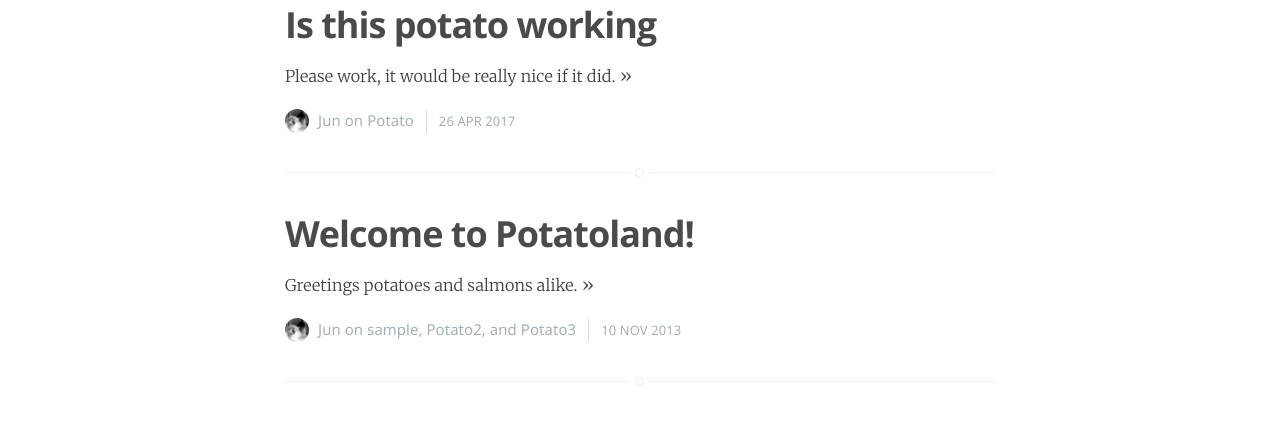
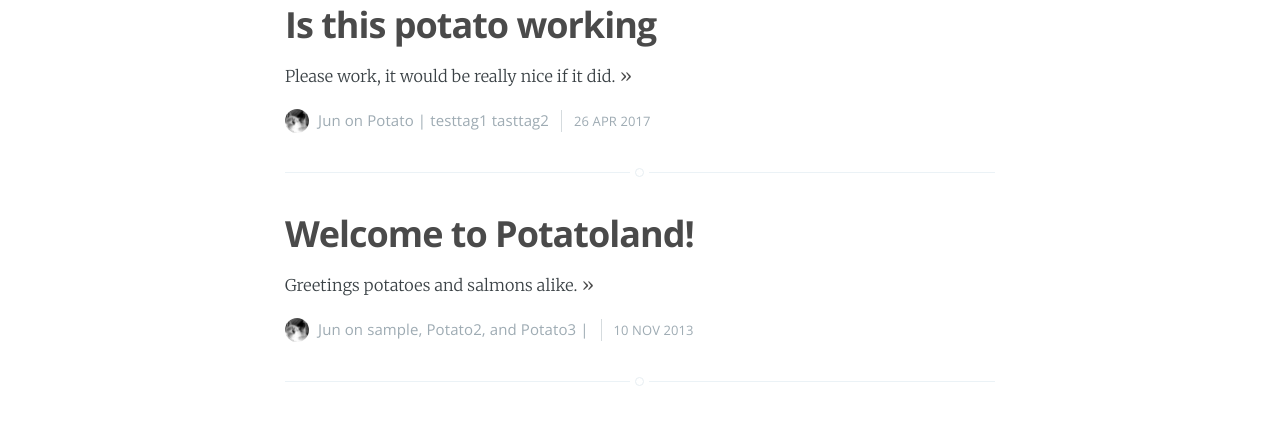
Before and after one commit to ItsJun/JekyllBlog, a Jekyll site: the page built from index.html, in a window 1280 px wide. Shown: the part 406-836 px from the top of the page. Built offline with Jekyll 4.4.1, drawn with Linux system fonts in a browser that asks for light colours; the list of posts is cut into pages by our own code.

Commit message:
index...

```diff
--- a/index.html
+++ b/index.html
@@ -34,12 +34,8 @@ about: 'about.html'
         {% include pagination.html %}
     </div>
 
- {% if post.tags %} |
-  {% for tag in post.tags %}
-    <a href="{{ site.baseurl }}{{ site.tag_page }}#{{ tag | slugify }}" class="post-tag">{{ tag }}</a>
-  {% endfor %}
-{% endif %}
-    {% for post in paginator.posts %}
+
+ {% for post in paginator.posts %}
 
     <article class="post">
         <header class="post-header">
@@ -56,6 +52,12 @@ about: 'about.html'
             {% if post.categories.size > 0 %}
                 {{ post.categories | array_to_sentence_string | prepend: 'on ' }}
             {% endif %}
+             {% if post.tags %} |
+  {% for tag in post.tags %}
+    <a href="{{ site.baseurl }}{{ site.tag_page }}#{{ tag | slugify }}" class="post-tag">{{ tag }}</a>
+  {% endfor %}
+{% endif %}
+
             <time class="post-date" datetime="{{ post.date | date:"%Y-%m-%d" }}">
                 {{ post.date | date_to_string }}
             </time>
```
